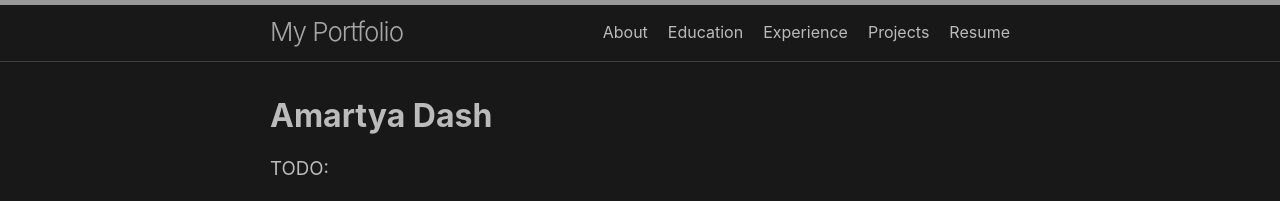
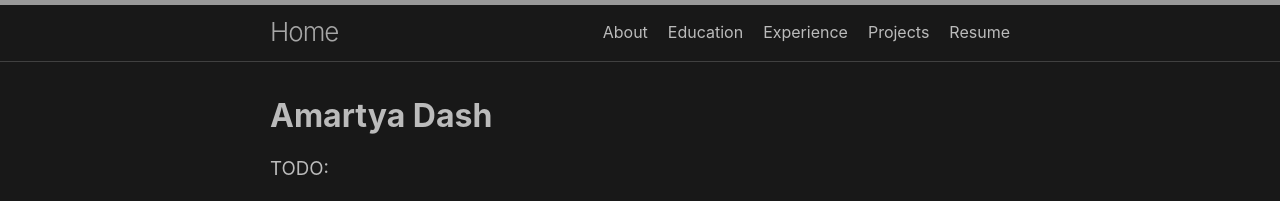
Before and after one commit to amartyadash/amartyadash.github.io, a Jekyll site: the page built from index.md, in a window 1280 px wide. Shown: the top 201 px of the page. Built offline with Jekyll 4.4.1, drawn with Linux system fonts in a browser that asks for light colours.

Commit message:
Update description and title

```diff
--- a/_config.yml
+++ b/_config.yml
@@ -18,14 +18,14 @@
 # You can create any custom variable you would like, and they will be accessible
 # in the templates via {{ site.myvariable }}.
 
-title: My Portfolio
+title: Home
 
 author:
   name: Amartya Dash
   email: work.amartyadash@gmail.com
 
 description: >- # this means to ignore newlines until "baseurl:"
-  Amartya Dash
+  Amartya Dash \| IITK \| HSBC
 baseurl: "" # the subpath of your site, e.g. /blog
 url: "https://amartyadash.github.io" # the base hostname & protocol for your site, e.g. http://example.com
 # linked: jekyllrb
```
